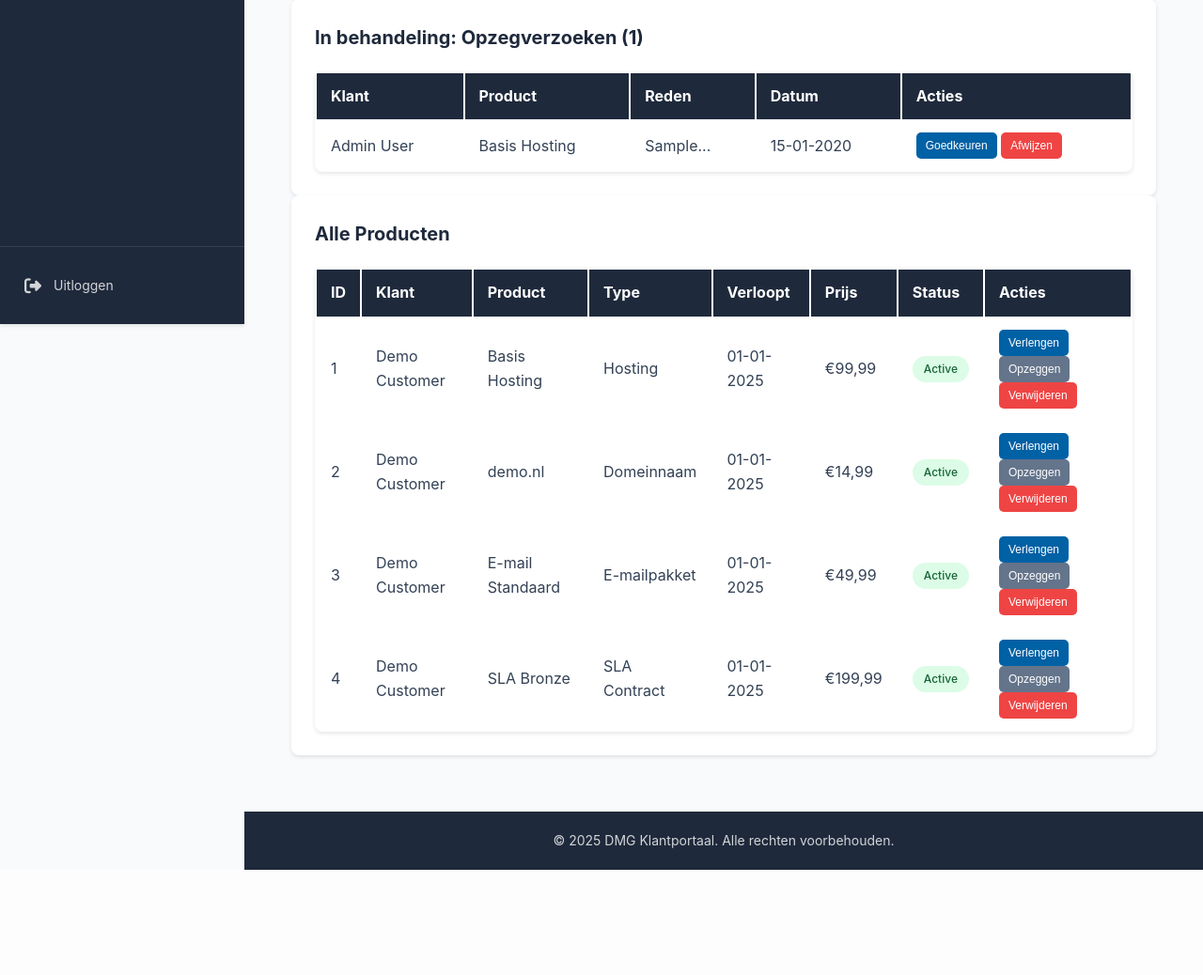
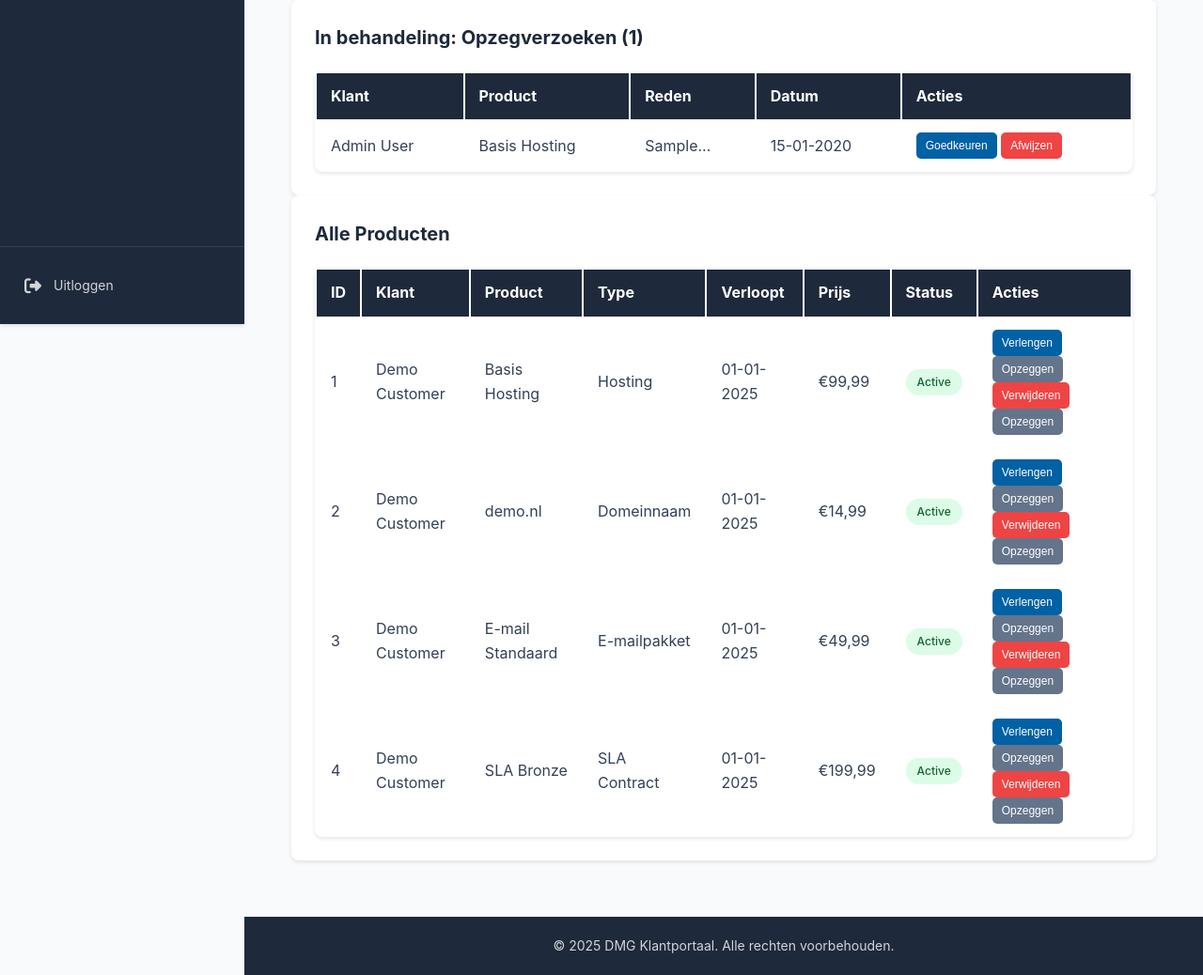
Before and after one commit to jarrin/dmg-klantenportaal, a PHP site: page /admin/products.php in a window 1280 px wide. Shown: the part 455-1493 px from the top of the page at 94% size. Before the commit the page ends 1381 px from the top, so only its background shows below. Run offline with PHP 8.4, Linux system fonts and the light colour scheme; a user stored in the database is signed in; data comes from the database, SQL or seed files in the repository; tables that the repository leaves empty hold one stand-in row (values such as "Sample post").

Commit message:
feat: add cancel action button for products in management interface

```diff
--- a/src/admin/products.php
+++ b/src/admin/products.php
@@ -344,6 +344,11 @@ $pageTitle = 'Productbeheer - ' . APP_NAME;
                                     <input type="hidden" name="product_id" value="<?php echo $product['id']; ?>">
                                     <button type="submit" class="btn btn-sm btn-danger">Verwijderen</button>
                                 </form>
+                                <form method="POST" style="display: inline;">
+                                    <input type="hidden" name="action" value="cancel">
+                                    <input type="hidden" name="product_id" value="<?php echo $product['id']; ?>">
+                                    <button type="submit" class="btn btn-sm btn-secondary">Opzeggen</button>
+                                </form>
                             </td>
                         </tr>
                     <?php endforeach; ?>
```
